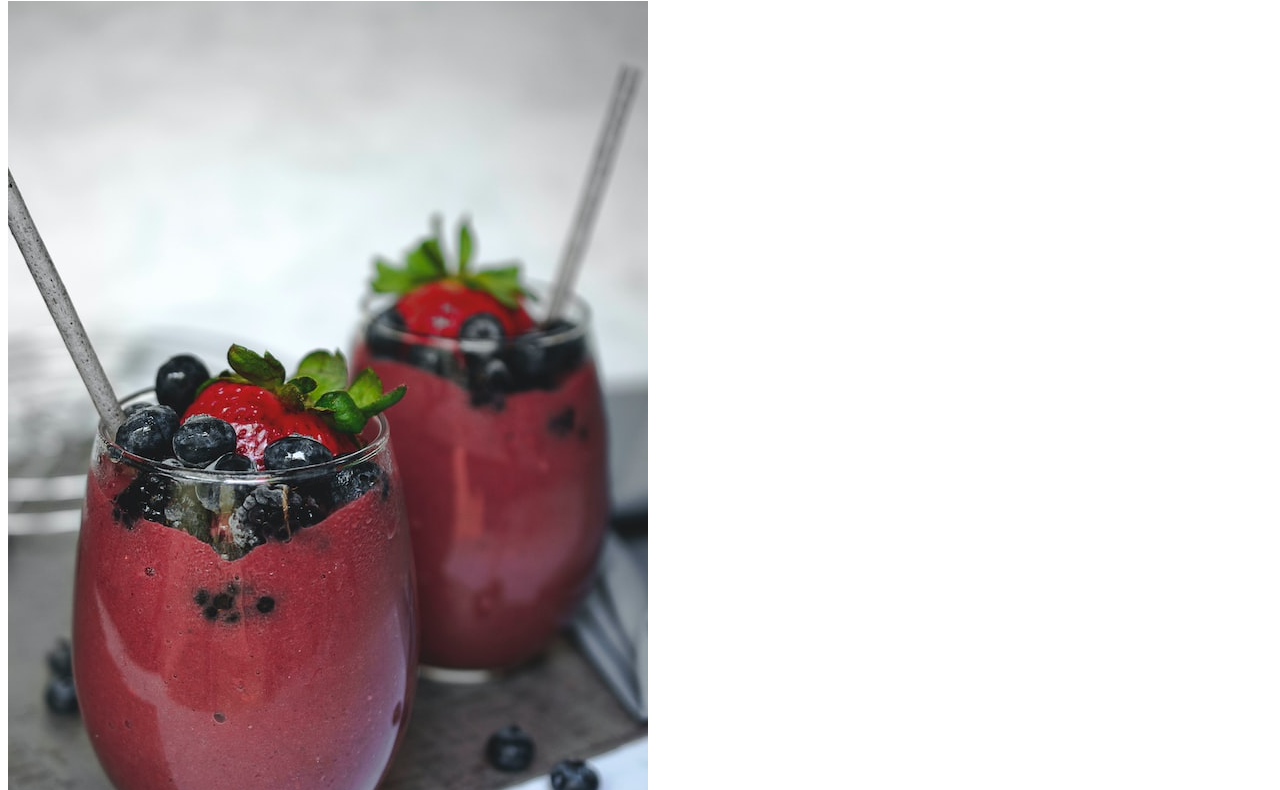
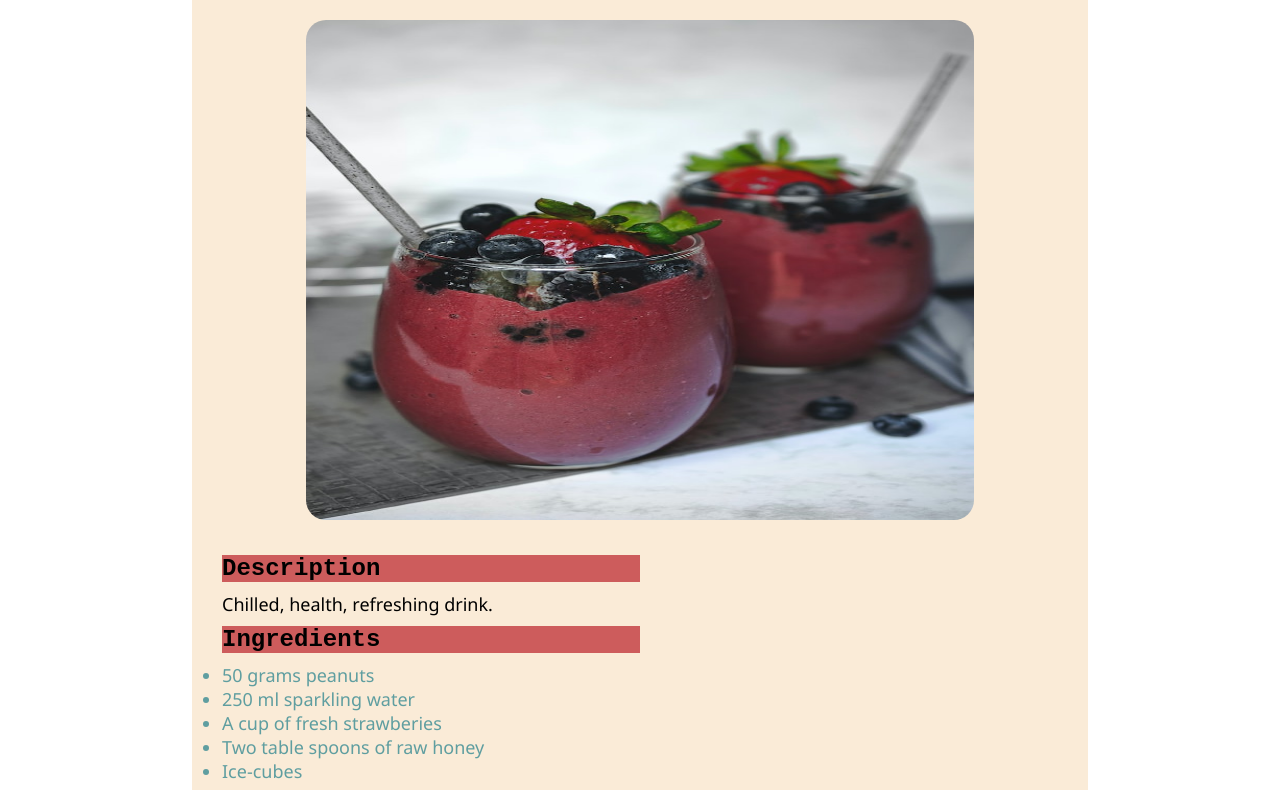
Before and after one commit to Seph-an/odin-recipes, a plain HTML site: page recipes/smoothie.html in a window 1280 px wide. Shown: the part 79-869 px from the top of the page. Drawn offline with Linux system fonts and the light colour scheme.

Commit message:
Added css file and additional html files for the various pages

```diff
--- /dev/null
+++ b/recipes/recipe.css
@@ -0,0 +1,53 @@
+*{
+    padding: 0;
+	margin: 0;
+	/*this property ensures that no additional px are added e.g if eidth is 5px then pad of 2px wont make the total w 7px*/
+	box-sizing: border-box;
+}
+.container{
+    margin:0 auto;
+    width: 70%;
+    background-color: antiquewhite;
+    border-radius: 30px;
+    /* position: relative; */
+    padding: 30px;
+}
+
+h1{
+    font-family: 'Times New Roman', Times, serif;
+    font-size: 30px;
+    text-align: center;
+    background-color: cyan;
+}
+.container img{
+    background-repeat: no-repeat;
+    background-position: center;
+    width: 80%;
+    height: 500px;
+    border-radius: 20px;
+
+}
+ .tilapia{
+    margin: 35px 0;
+    /* background-color: red; */
+    display: flex;
+    justify-content: center;
+ }
+
+h2{
+    font-family: 'Courier New', Courier, monospace;
+    font-size: 24px;
+    background-color: indianred;
+    width: 50%;
+    margin: 10px 0;
+}
+.comm{
+    font-size: 18px;
+    font-family: 'Segoe UI', Tahoma, Geneva, Verdana, sans-serif;
+}
+p{
+    max-width: 70%;
+}
+ul{
+    color:cadetblue
+}
--- a/recipes/smoothie.html
+++ b/recipes/smoothie.html
@@ -5,14 +5,17 @@
     <meta http-equiv="X-UA-Compatible" content="IE=edge">
     <meta name="viewport" content="width=device-width, initial-scale=1.0">
     <title>Document</title>
+    <link rel="stylesheet" href="recipe.css">
 </head>
 <body>
+    <div class="container" id="container">
     <h1>Strawberry Smoothie</h1>
-    <img src="../imgs/smoothie.jpg" alt="Strawberry Smoothie">
+    <div class="tilapia">
+    <img src="../imgs/smoothie.jpg" alt="Strawberry Smoothie"></div>
     <h2>Description</h2>
-    <p>Chilled, health, refreshing drink.</p>
+    <p class="comm">Chilled, health, refreshing drink.</p>
     <h2>Ingredients</h2>
-    <ul>
+    <ul class="ingredients comm">
         <li>50 grams peanuts</li>
         <li>250 ml sparkling water</li>
         <li>A cup of fresh strawberies</li>
@@ -20,11 +23,12 @@
         <li>Ice-cubes</li>
     </ul>
     <h2>Steps</h2>
-    <ol>
+    <ol class="comm">
         <li>Put the peanuts, sparkiling water, strawberries and raw honey in a blender</li>
         <li>Blend till hardly any solid particles are visible</li>
         <li>Pour the content from the blender into a cup through a strain</li>
         <li>Add ice-cube and enjoy</li>
     </ol>
+</div>
 </body>
 </html>
```
Also changed, not shown: recipes/salad.html (+7 -4 lines), recipes/tilapia.html (+8 -4 lines).
